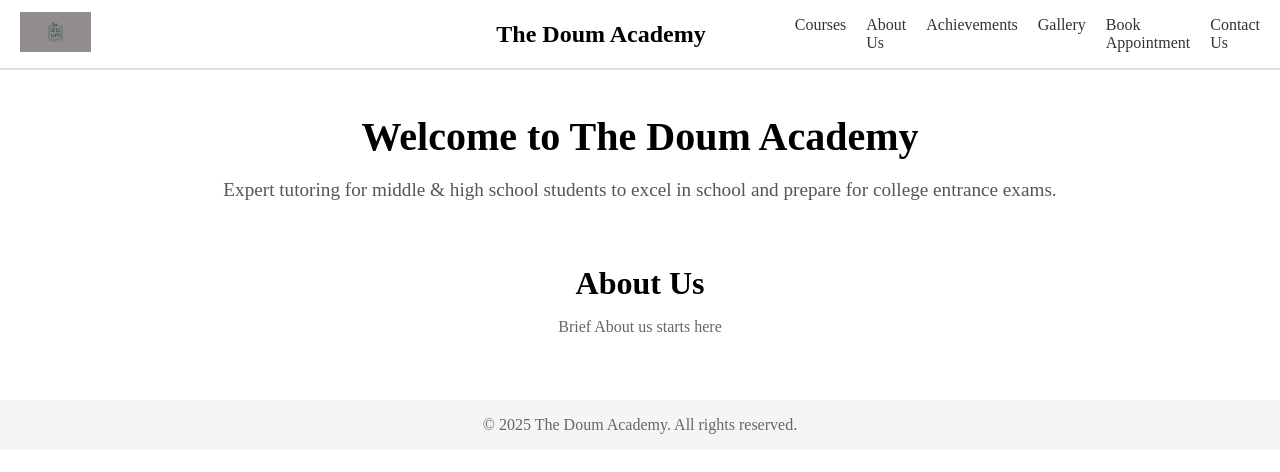
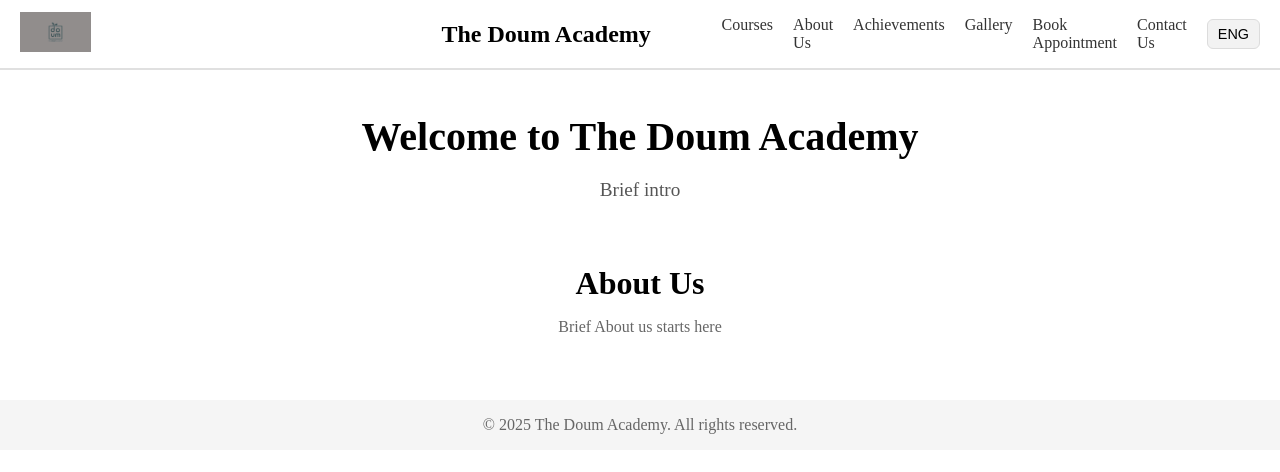
Before and after one commit to junuiui/the-doum-academy-website, a Next.js app: page / in a window 1280 px wide. Shown: the top 472 px of the page. Built offline with nearby package versions, Linux system fonts and the light colour scheme.

Commit message:
added langauge button but no implemented yet

```diff
--- a/src/app/about-us/page.tsx
+++ b/src/app/about-us/page.tsx
@@ -1,4 +1,4 @@
-import MapComponents from "@/components/map";
+import MapComponents from "@/components/Map";
 import TeachersComponent from "../../components/teachers/page";
 import styles from './page.module.css';
 
--- a/src/app/page.tsx
+++ b/src/app/page.tsx
@@ -6,7 +6,7 @@ export default function Home() {
         <div className={styles.container}>
             <section className={styles.hero}>
                 <h1>Welcome to The Doum Academy</h1>
-                <p>Expert tutoring for middle & high school students to excel in school and prepare for college entrance exams.</p>
+                <p>Brief intro</p>
             </section>
 
             {/* brief */}
--- a/src/components/NavBar.module.css
+++ b/src/components/NavBar.module.css
@@ -72,6 +72,32 @@
     cursor: pointer;
 }
 
+/* ----- Language Buttons ----- */
+.langBtn {
+    margin-left: 20px;
+    padding: 6px 10px;
+    font-size: 0.9rem;
+    background: #f2f2f2;
+    border: 1px solid #dcdcdc;
+    border-radius: 6px;
+    cursor: pointer;
+}
+
+.langBtn:hover {
+    background: #e8e8e8;
+}
+
+/* 모바일 버전 */
+.langBtnMobile {
+    margin-top: 10px;
+    width: 100px;
+    padding: 8px;
+    background: #fff;
+    border: 1px solid #ccc;
+    border-radius: 6px;
+    align-self: center;
+}
+
 /* ----- Mobile Dropdown ----- */
 .mobileMenu {
     display: none;
--- a/src/components/NavBar.tsx
+++ b/src/components/NavBar.tsx
@@ -8,12 +8,18 @@ import { usePathname } from 'next/navigation';
 
 export default function Navbar() {
     const [open, setOpen] = useState(false);
+    const [lang, setLang] = useState("ENG");
     const pathname = usePathname();
+
+    const toggleLang = () => {
+        setLang(lang === "ENG" ? "KOR" : "ENG");
+    };
+
 
     const links = [
         { name: 'Courses', href: '/courses' },
         { name: 'About Us', href: '/about-us' },
-        // { name: 'Teachers', href: '/teachers' },
+        // { name: 'Teachers', href: '/teachers' }, // combined to about-us
         { name: 'Achievements', href: '/achievements' },
         { name: 'Gallery', href: '/gallery' },
         { name: 'Book Appointment', href: '/book-appointment' },
@@ -47,6 +53,11 @@ export default function Navbar() {
                         ))}
                     </div>
 
+                    {/* Language toggle */}
+                    <button className={styles.langBtn} onClick={toggleLang}>
+                        {lang}
+                    </button>
+
                     <button className={styles.menuBtn} onClick={() => setOpen(!open)}>
                         ☰
                     </button>
--- a/src/components/map.tsx
+++ b/src/components/map.tsx
@@ -1,4 +1,4 @@
-import styles from './map.module.css'
+import styles from './Map.module.css'
 
 type MapProps = {
     name: string;
```
